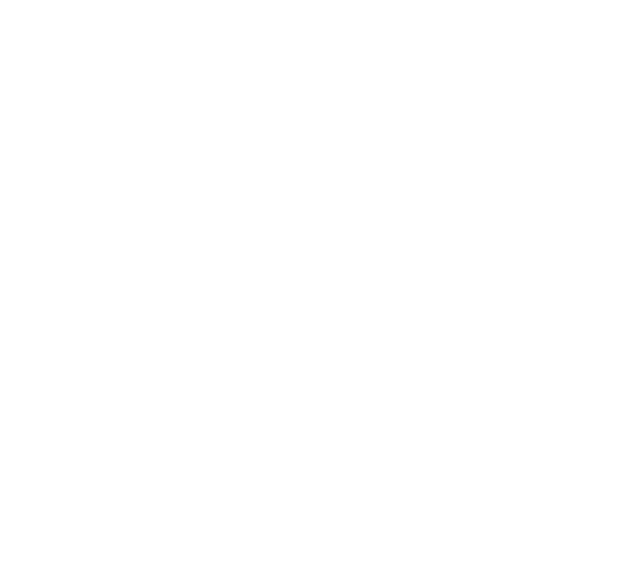
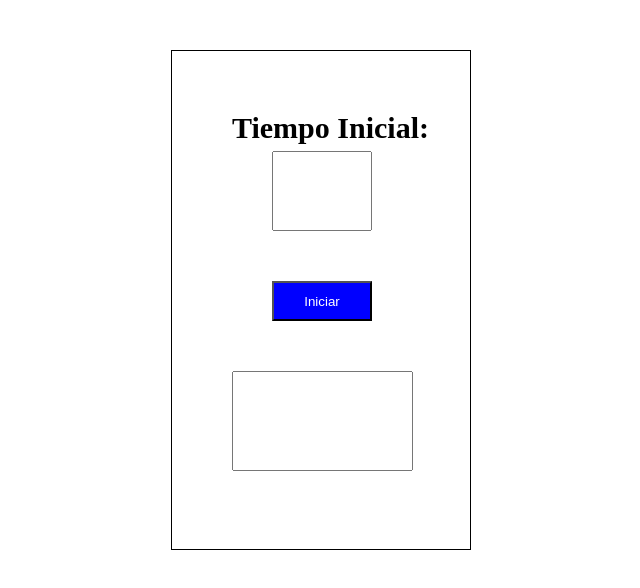
Before and after one commit to DiegoBohorquez05/RESET-SPREAD-DESTRUCTURACION, a plain HTML site: page index.html in a window 1280 px wide. Shown: the whole page, without its empty margins (319-959 px from the left). Drawn offline with Linux system fonts and the light colour scheme.

Commit message:
falta terminar

```diff
--- a/index.html
+++ b/index.html
@@ -1,14 +1,25 @@
 <!DOCTYPE html>
 <html lang="en">
+
 <head>
     <meta charset="UTF-8">
     <meta http-equiv="X-UA-Compatible" content="IE=edge">
     <meta name="viewport" content="width=device-width, initial-scale=1.0">
+    <link rel="stylesheet" href="style.css">
     <title>Document</title>
 </head>
+
 <body>
+    <div class="container">
+        <label for="" id="texto1" class="texto1">Tiempo Inicial:</label>
+        <input type="number" id="dato" class="dato"><br>
+        <button class="iniciar">Iniciar</button>
+        <div class="resultado">
+            <input type="text" name="contador" id="contador" class="contador">
+        </div>
+    </div>
 
+    <script src="main.js"></script>
+</body>
 
-    <script src="index.js"></script>
-</body>
 </html>
--- /dev/null
+++ b/main.js
@@ -0,0 +1,14 @@
+let tiempo=document.getElementById("dato")
+
+let temporizador =function(tiempo){
+    if(tiempo===0){
+        return "fin"
+    }else{
+        // return setTimeout(temporizador,1000,tiempo-1)
+    }
+}
+
+// let boton=document.getElementById("iniciar")
+// boton.addEventListener('click',temporizador)
+
+console.log(temporizador(0))
--- /dev/null
+++ b/style.css
@@ -0,0 +1,46 @@
+*{
+    margin: 0;
+    padding: 0;
+    box-sizing: border-box;
+}
+
+.container{
+    border: solid 1px;
+    width: 300px;
+    height: 500px;
+    margin: 50px auto;
+}
+
+.texto1{
+    position: absolute;
+    margin-left: 60px;
+    margin-top: 60px;
+    font-weight: bold;
+    font-size: 30px;
+}
+
+.dato{
+    margin-top: 100px;
+    margin-left: 100px;
+    height: 80px;
+    width: 100px;
+    font-size: 30px;
+}
+
+.iniciar{
+    margin-top: 50px;
+    margin-left: 100px;
+    width: 100px;
+    height: 40px;
+    background-color: blue;
+    color: white;
+}
+
+.resultado{
+    margin-top: 50px;
+    margin-left: 60px;
+}
+
+.contador{
+    height: 100px;
+}
```
Also changed, not shown: Explicacion.html (added, +14 -0 lines), index.js (+30 -30 lines).
